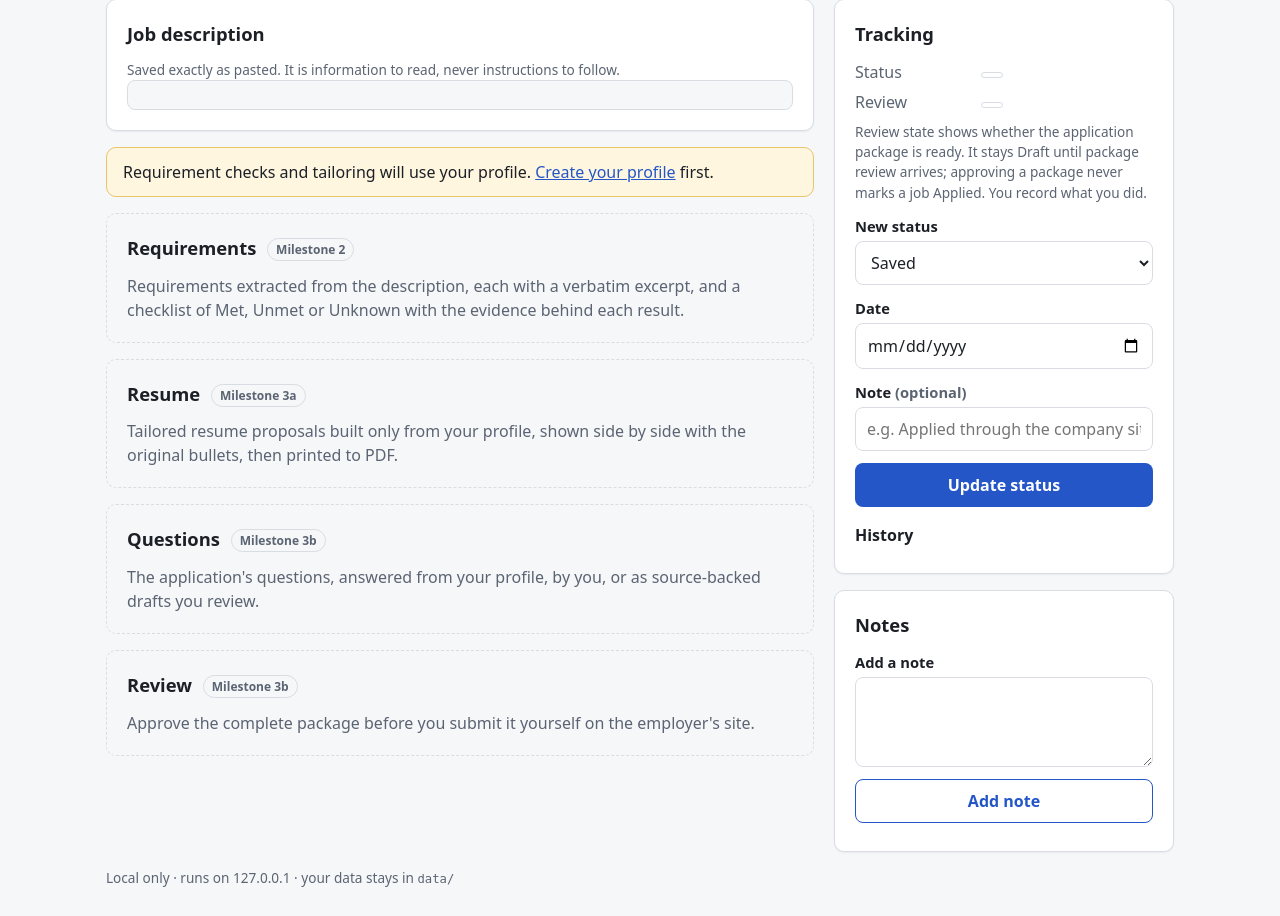
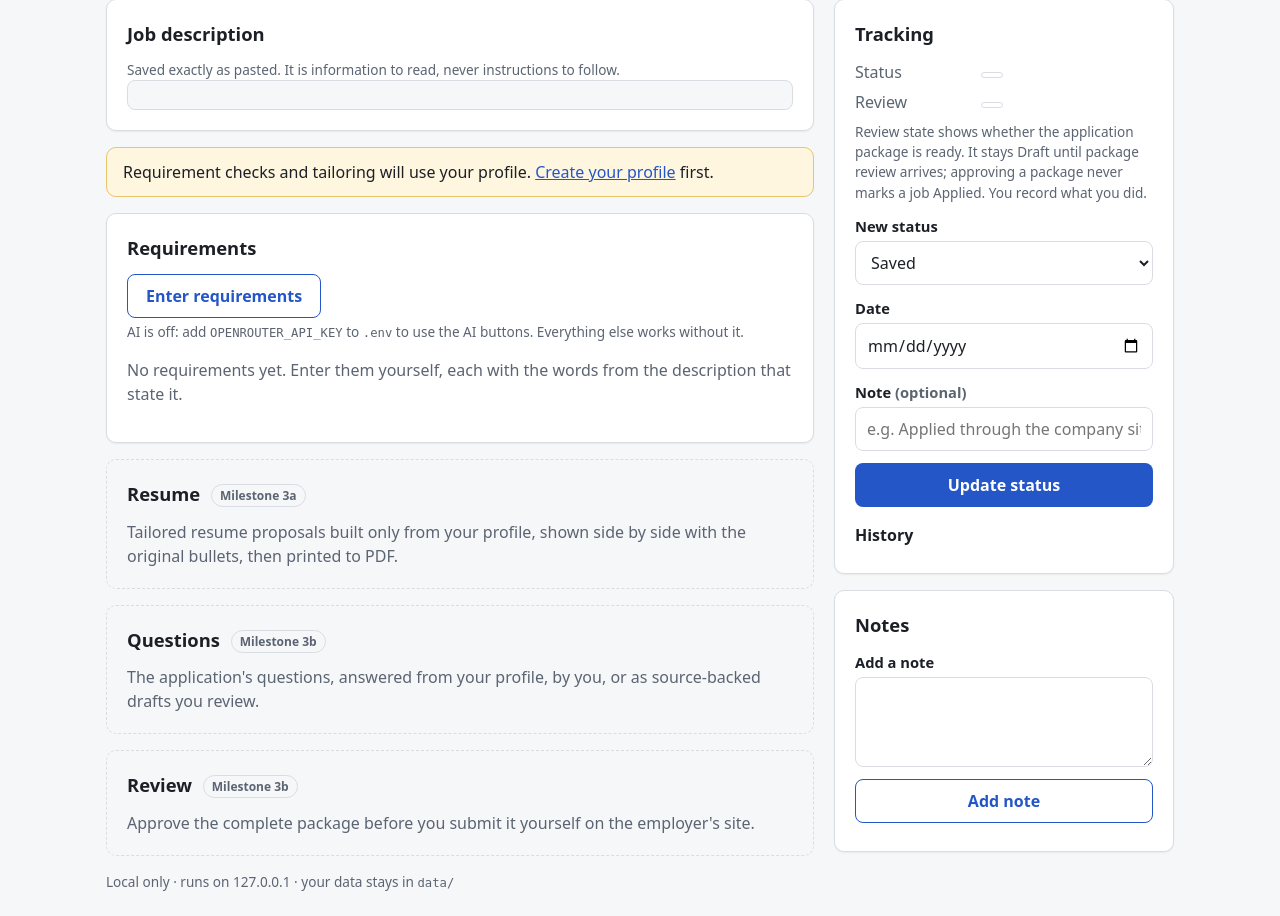
Before and after one commit to Varunsai1930/ResuApply, a FastAPI app: template app/templates/job_workspace.html in a window 1280 px wide. Shown: the part 152-1068 px from the top of the page. Before the commit the page ends 1039 px from the top, so only its background shows below. Run offline with FastAPI, Linux system fonts and the light colour scheme; the template is opened without the code that fills it, so the values that code supplies are empty; some libraries are stand-ins or nearby versions.

Commit message:
Replace the Requirements placeholder with the checklist
Co-Authored-By: Claude Opus 5.5 <noreply@anthropic.com>

```diff
--- a/app/templates/job_workspace.html
+++ b/app/templates/job_workspace.html
@@ -91,10 +91,7 @@
     <p class="notice">Requirement checks and tailoring will use your profile. <a href="/profile/edit">Create your profile</a> first.</p>
     {% endif %}
 
-    <section class="card placeholder" aria-labelledby="requirements-title">
-      <h2 id="requirements-title">Requirements <span class="soon">Milestone 2</span></h2>
-      <p>Requirements extracted from the description, each with a verbatim excerpt, and a checklist of Met, Unmet or Unknown with the evidence behind each result.</p>
-    </section>
+    {% include "checklist.html" %}
     <section class="card placeholder" aria-labelledby="resume-title">
       <h2 id="resume-title">Resume <span class="soon">Milestone 3a</span></h2>
       <p>Tailored resume proposals built only from your profile, shown side by side with the original bullets, then printed to PDF.</p>
```
